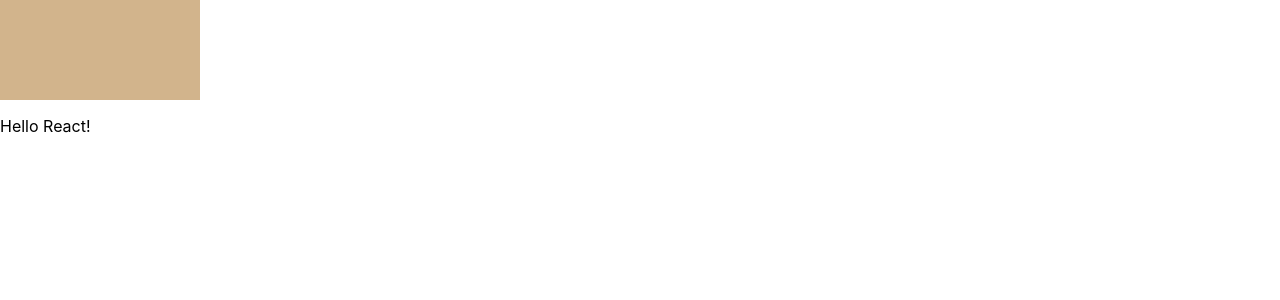
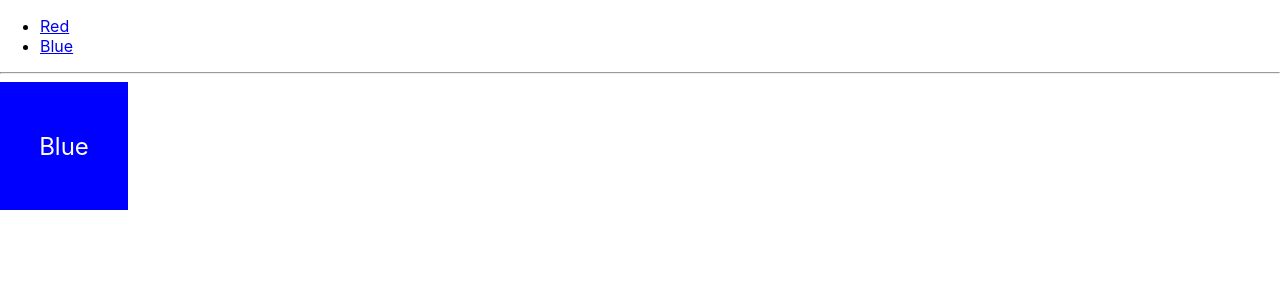
Before and after one commit to Real-Bird/React-tutorial2, a React (Create React App) app: page /blue in a window 1280 px wide. Shown: the top 300 px of the page. Built offline with nearby package versions, Linux system fonts and the light colour scheme.

Commit message:
commit before eject

```diff
--- a/src/App.js
+++ b/src/App.js
@@ -1,32 +1,11 @@
-import loadable from "@loadable/component";
-import React, { Suspense } from "react";
-import { useState } from "react";
-
-// const SplitMe = React.lazy(() => import("./SplitMe"));
-const SplitMe = loadable(() => import("./SplitMe"), {
-  fallback: <div>loading...</div>,
-});
+import React from "react";
+import Router from "./Router";
 
 function App() {
-  const [visible, setVisible] = useState(false);
-  const onClick = () => {
-    setVisible(true);
-  };
-  const onMouseOver = () => {
-    SplitMe.preload();
-  };
   return (
-    <div>
-      <header>
-        <div style={{ width: 200, height: 100, backgroundColor: "tan" }} />
-        <p onClick={onClick} onMouseOver={onMouseOver}>
-          Hello React!
-        </p>
-      </header>
-      {/* <Suspense fallback={<div>loading...</div>}> */}
-      {visible && <SplitMe />}
-      {/* </Suspense> */}
-    </div>
+    <>
+      <Router />
+    </>
   );
 }
 
--- /dev/null
+++ b/src/Router.js
@@ -0,0 +1,19 @@
+import { BrowserRouter, Route, Routes } from "react-router-dom";
+import Menu from "./components/Menu";
+import BluePage from "./pages/BluePage";
+import Home from "./pages/Home";
+import RedPage from "./pages/RedPage";
+
+export default function Router() {
+  return (
+    <BrowserRouter>
+      <Menu />
+      <hr />
+      <Routes>
+        <Route path="/" element={<Home />} />
+        <Route path="/red" element={<RedPage />} />
+        <Route path="/blue" element={<BluePage />} />
+      </Routes>
+    </BrowserRouter>
+  );
+}
--- a/src/SplitMe.js
+++ /dev/null
@@ -1,5 +0,0 @@
-const SplitMe = () => {
-  return <div>SplitMe</div>;
-};
-
-export default SplitMe;
--- /dev/null
+++ b/src/components/Blue.css
@@ -0,0 +1,10 @@
+.Blue {
+  background: blue;
+  font-size: 1.5rem;
+  color: white;
+  height: 128px;
+  width: 128px;
+  display: flex;
+  align-items: center;
+  justify-content: center;
+}
--- /dev/null
+++ b/src/components/Blue.js
@@ -0,0 +1,7 @@
+import "./Blue.css";
+
+const Blue = () => {
+  return <div className="Blue">Blue</div>;
+};
+
+export default Blue;
--- /dev/null
+++ b/src/components/Menu.js
@@ -0,0 +1,16 @@
+import { Link } from "react-router-dom";
+
+const Menu = () => {
+  return (
+    <ul>
+      <li>
+        <Link to={"/red"}>Red</Link>
+      </li>
+      <li>
+        <Link to={"/blue"}>Blue</Link>
+      </li>
+    </ul>
+  );
+};
+
+export default Menu;
--- /dev/null
+++ b/src/components/Red.css
@@ -0,0 +1,10 @@
+.Red {
+  background: red;
+  font-size: 1.5rem;
+  color: white;
+  height: 128px;
+  width: 128px;
+  display: flex;
+  align-items: center;
+  justify-content: center;
+}
--- /dev/null
+++ b/src/components/Red.js
@@ -0,0 +1,7 @@
+import "./Red.css";
+
+const Red = () => {
+  return <div className="Red">Red</div>;
+};
+
+export default Red;
--- /dev/null
+++ b/src/pages/BluePage.js
@@ -0,0 +1,11 @@
+import Blue from "../components/Blue";
+
+const BluePage = () => {
+  return (
+    <>
+      <Blue />
+    </>
+  );
+};
+
+export default BluePage;
--- /dev/null
+++ b/src/pages/Home.js
@@ -0,0 +1,5 @@
+const Home = () => {
+  return <div>Hello</div>;
+};
+
+export default Home;
--- /dev/null
+++ b/src/pages/RedPage.js
@@ -0,0 +1,11 @@
+import Red from "../components/Red";
+
+const RedPage = () => {
+  return (
+    <>
+      <Red />
+    </>
+  );
+};
+
+export default RedPage;
```
